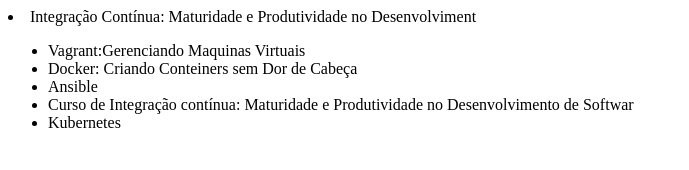
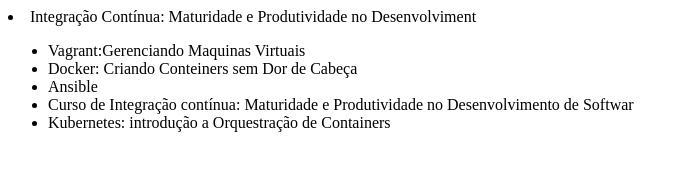
Before and after one commit to marciasoalves/alura-exercicio-git, a plain HTML site: page index.html in a window 1280 px wide. Shown: the whole page, without its empty margins (0-689 px from the left). Drawn offline with Linux system fonts and the light colour scheme.

Commit message:
Alterando o nome do Curso de Kubernetes

```diff
--- a/index.html
+++ b/index.html
@@ -11,7 +11,7 @@
         <li>Docker: Criando Conteiners sem Dor de Cabeça</li>
         <li>Ansible</li>
         <li>Curso de Integração contínua: Maturidade e Produtividade no Desenvolvimento de Softwar</li>
-        <li>Kubernetes</li>
+        <li>Kubernetes: introdução a Orquestração de Containers</li>
     </ul>
 </body>
 </html>
```
